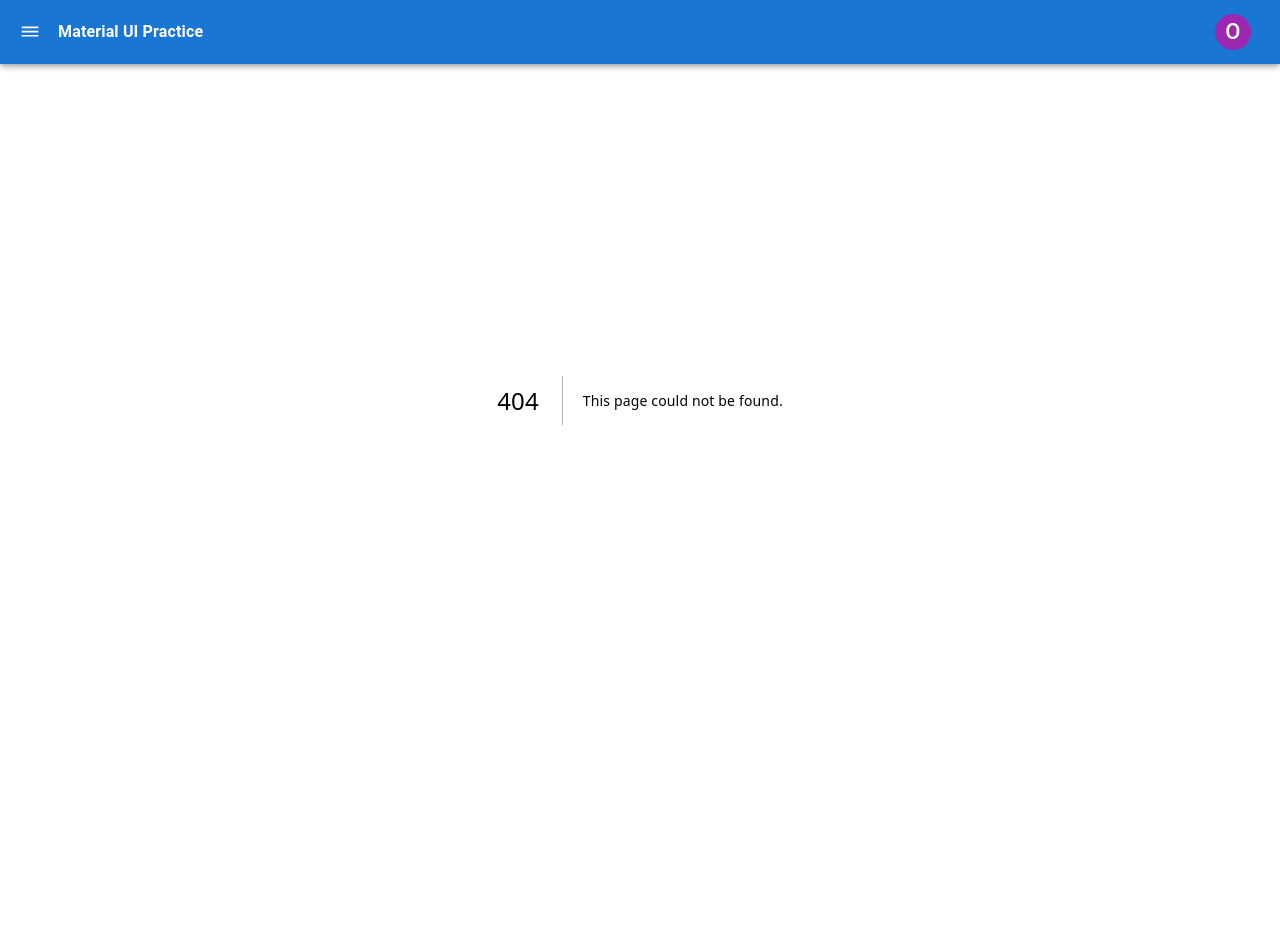
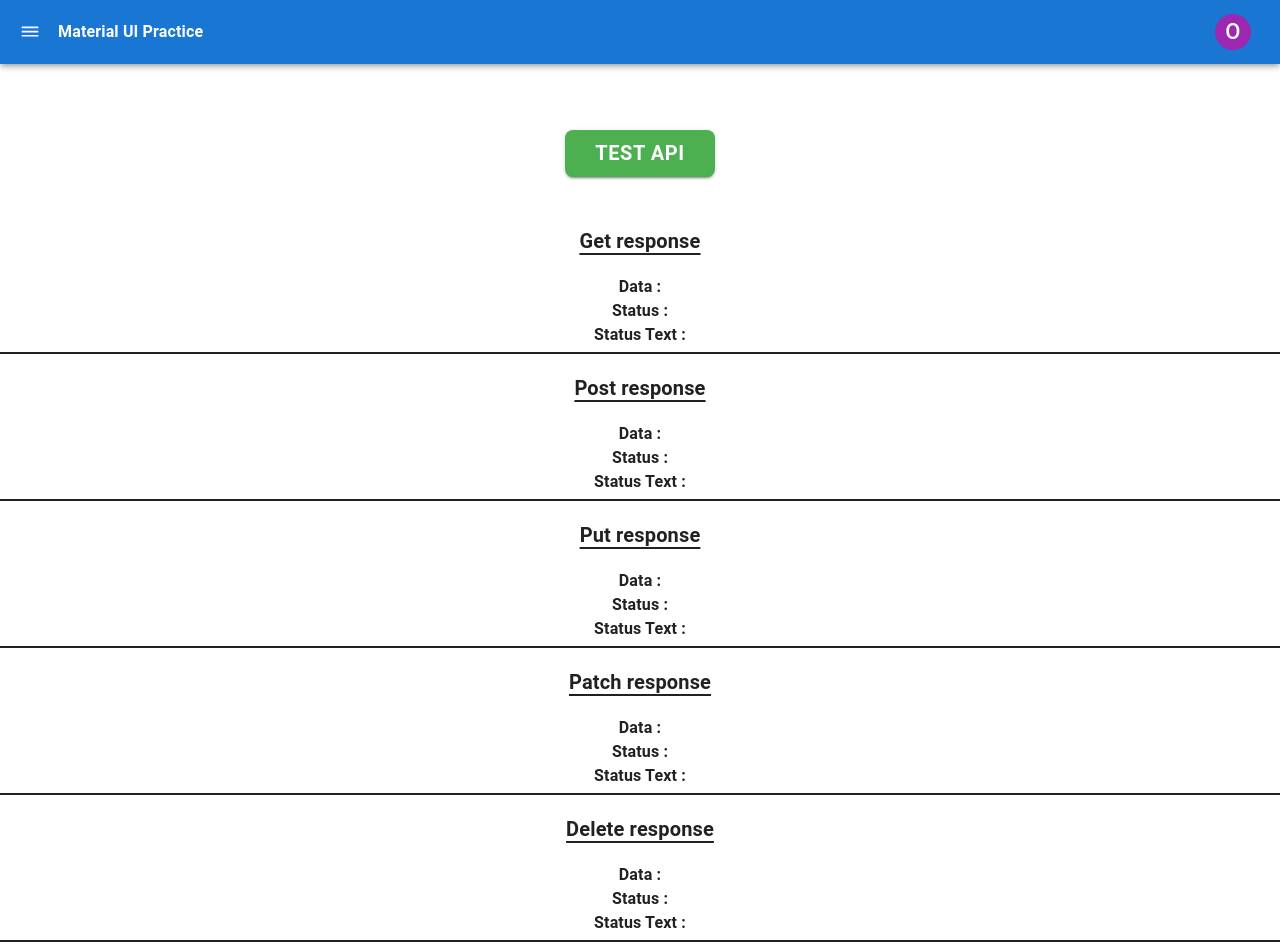
Before and after one commit to omChotaliya2002/mui_practice, a Next.js app: page /res in a window 1280 px wide. Before the commit this address had no page. Shown: the top 952 px of the page. Before the commit the page ends 800 px from the top, so only its background shows below. Built offline with nearby package versions, Linux system fonts and the light colour scheme.

Commit message:
Add API module

```diff
--- a/package.json
+++ b/package.json
@@ -14,6 +14,7 @@
     "@emotion/styled": "^11.14.0",
     "@mui/icons-material": "^7.1.0",
     "@mui/material": "^7.1.0",
+    "axios": "^1.9.0",
     "json-server": "1.0.0-beta.3",
     "next": "15.3.2",
     "react": "^19.0.0",
--- a/src/app/Grid/page.tsx
+++ b/src/app/Grid/page.tsx
@@ -45,17 +45,6 @@ const Page: React.FC = () => {
     </Grid>
 </div>
 
-    <div className="flex flex-row items-center justify-center mt-[140px] space-x-14">
-
-        <Link href={"/button"}>
-            <button className="w-[140px] h-[40px] ring-[2px] ring-black bg-black text-white font-semibold rounded-lg hover:bg-white hover:text-black hover:cursor-pointer active:bg-gray-400 transition-all delay-75"> &#x21d0; Prev. Page </button>
-        </Link>
-
-        <Link href={"/card"}>
-            <button className="w-[140px] h-[40px] ring-[2px] ring-black bg-black text-white font-semibold rounded-lg hover:bg-white hover:text-black hover:cursor-pointer active:bg-gray-400 transition-all delay-75"> Next Page &#x21d2; </button>
-        </Link>
-      </div>
-
 </>
   )
 }
--- /dev/null
+++ b/src/app/api/register/route.tsx
@@ -0,0 +1,31 @@
+import { NextRequest, NextResponse } from "next/server";
+
+
+// export async function GET(req : NextRequest) {
+
+//     return NextResponse.json({message : "you've hit the get request"});
+
+// }
+
+export async function GET(req : NextRequest) {
+    return NextResponse.json({message : "GET request received"});
+}
+
+export async function POST(req : NextRequest) {
+    const body = await req.json();
+    return NextResponse.json({message : "POST request received", data : body});
+}
+
+export async function PUT(req : NextRequest) {
+    const body = await req.json();
+    return NextResponse.json({message : "PUT request received", updated : body});
+}
+
+export async function PATCH(req : NextRequest) {
+    const body = await req.json();
+    return NextResponse.json({message : "PATCH request received", changes : body});
+}
+
+export async function DELETE(req : NextRequest) {
+    return NextResponse.json({message : "DELETE request received"});
+}
--- a/src/app/button/page.tsx
+++ b/src/app/button/page.tsx
@@ -74,17 +74,6 @@ const Page = () => {
 
 </div>
 
-      <div className="flex flex-row items-center justify-center mt-[140px] space-x-14">
-
-        <Link href={"/"}>
-            <button className="w-[140px] h-[40px] ring-[2px] ring-black bg-black text-white font-semibold rounded-lg hover:bg-white hover:text-black hover:cursor-pointer active:bg-gray-400 transition-all delay-75"> &#x21d0; Prev. Page </button>
-        </Link>
-
-        <Link href={"/Grid"}>
-            <button className="w-[140px] h-[40px] ring-[2px] ring-black bg-black text-white font-semibold rounded-lg hover:bg-white hover:text-black hover:cursor-pointer active:bg-gray-400 transition-all delay-75"> Next Page &#x21d2; </button>
-        </Link>
-      </div>
-
 </>
   )
 }
--- a/src/app/card/page.tsx
+++ b/src/app/card/page.tsx
@@ -97,12 +97,6 @@ const Page = () => {
         </Card>
 
     {/* </div> */}
-
-        <div className="flex items-center justify-center mb-[80px]">
-            <Link href={"/Grid"}>
-                    <button className="w-[140px] h-[40px] ring-[2px] ring-black bg-black text-white font-semibold rounded-lg hover:bg-white hover:text-black hover:cursor-pointer active:bg-gray-400 transition-all delay-75"> &#x21d0; Prev. Page </button>
-            </Link>
-        </div>
 </>
 
   )
--- a/src/app/page.tsx
+++ b/src/app/page.tsx
@@ -36,15 +36,6 @@ export default function Home() {
 
       </div>
 
-      <div className="flex flex-row items-center justify-center mt-[30px] space-x-4">
-
-        <Link href={"/button"}>
-            <button className="w-[140px] h-[40px] ring-[2px] ring-black bg-black text-white font-semibold rounded-lg hover:bg-white hover:text-black active:bg-gray-400 transition-all delay-75 cursor-pointer">
-                Next Page &#x21d2; </button>
-        </Link>
-
-      </div>
-
 </>
 
   );
--- /dev/null
+++ b/src/app/res/page.tsx
@@ -0,0 +1,112 @@
+"use client";
+
+import React from 'react';
+import { useState } from 'react';
+import { api } from '../utils/api';
+import Button from '@mui/material/Button';
+import { green } from '@mui/material/colors';
+
+
+const page = () => {
+
+    const [getRes, setGetRes] = useState<any>(null);
+    const [getResStatus, setGetResStatus] = useState<any>(null);
+    const [getResStText, setGetResStText] = useState<any>(null);
+
+    const [postRes, setPostRes] = useState<any>(null);
+    const [postResStatus, setPostResStatus] = useState<any>(null);
+    const [postResStText, setPostResStText] = useState<any>(null);
+
+    const [putRes, setPutRes] = useState<any>(null);
+    const [putResStatus, setPutResStatus] = useState<any>(null);
+    const [putResStText, setPutResStText] = useState<any>(null);
+
+    const [patchRes, setPatchRes] = useState<any>(null);
+    const [patchResStatus, setPatchResStatus] = useState<any>(null);
+    const [patchResStText, setPatchResStText] = useState<any>(null);
+
+    const [deleteRes, setDeleteRes] = useState<any>(null);
+    const [deleteResStatus, setDeleteResStatus] = useState<any>(null);
+    const [deleteResStText, setDeleteResStText] = useState<any>(null);
+
+    const handleRequest = async() => {
+    try{
+
+        const getResponse = await api.get();
+        setGetRes(getResponse.data);
+        setGetResStatus(getResponse.status);
+        setGetResStText(getResponse.statusText);
+
+        const postResponse = await api.post({name : "omi", email : "omi123@gmai.com"});
+        setPostRes(postResponse.data);
+        setPostResStatus(postResponse.status);
+        setPostResStText(postResponse.statusText);
+
+        const putResponse = await api.put({name : "omi updated"});
+        setPutRes(putResponse.data);
+        setPutResStatus(putResponse.status);
+        setPutResStText(putResponse.statusText);
+
+        const patchResponse = await api.patch({email : 'new@gmail.com'});
+        setPatchRes(patchResponse.data);
+        setPatchResStatus(patchResponse.status);
+        setPatchResStText(patchResponse.statusText);
+
+        const deleteResponse = await api.delete();
+        setDeleteRes(deleteResponse.data);
+        setDeleteResStatus(deleteResponse.status);
+        setDeleteResStText(deleteResponse.statusText);
+    }
+    catch(error){
+        console.error("API error : ", error);
+    }
+};
+
+
+  return (
+
+<>
+        <div className='flex items-center justify-center mt-[130px] mb-[50px]'>
+                <Button variant='contained' sx={{bgcolor : green[500], width : 150, borderRadius : "8px", fontSize :"20px", fontWeight : "bold"}}
+                  onClick={handleRequest}> Test API </Button>
+        </div>
+
+        <div className='flex flex-col items-center justify-center mt-[20px] mb-[100px]'>
+
+            <h1 className='text-xl underline underline-offset-[5px] mb-[20px]'> <strong> Get response </strong> </h1>
+            <p> <strong> Data : </strong>  {getRes && JSON.stringify(getRes)}  </p>
+            <p> <strong> Status  : </strong>  {getRes && JSON.stringify(getResStatus)}  </p>
+            <p> <strong> Status Text : </strong>  {getRes && JSON.stringify(getResStText)}  </p>
+            <hr className='mt-[5px] w-full border'/>
+
+            <h1 className='text-xl underline underline-offset-[5px] mb-[20px] mt-[20px]'> <strong> Post response </strong> </h1>
+            <p> <strong> Data : </strong>  {postRes && JSON.stringify(postRes)}  </p>
+            <p> <strong> Status  : </strong>  {postRes && JSON.stringify(postResStatus)}  </p>
+            <p> <strong> Status Text : </strong>  {postRes && JSON.stringify(postResStText)}  </p>
+             <hr className='mt-[5px] w-full border'/>
+
+            <h1 className='text-xl underline underline-offset-[5px] mb-[20px] mt-[20px]'> <strong> Put response </strong> </h1>
+            <p> <strong> Data : </strong>  {putRes && JSON.stringify(putRes)}  </p>
+            <p> <strong> Status  : </strong>  {putRes && JSON.stringify(putResStatus)}  </p>
+            <p> <strong> Status Text : </strong>  {putRes && JSON.stringify(putResStText)}  </p>
+             <hr className='mt-[5px] w-full border'/>
+
+            <h1 className='text-xl underline underline-offset-[5px] mb-[20px] mt-[20px]'> <strong> Patch response </strong> </h1>
+            <p> <strong> Data : </strong>  {patchRes && JSON.stringify(patchRes)}  </p>
+            <p> <strong> Status  : </strong>  {patchRes && JSON.stringify(patchResStatus)}  </p>
+            <p> <strong> Status Text : </strong>  {patchRes && JSON.stringify(patchResStText)}  </p>
+             <hr className='mt-[5px] w-full border'/>
+
+            <h1 className='text-xl underline underline-offset-[5px] mb-[20px] mt-[20px]'> <strong> Delete response </strong> </h1>
+            <p> <strong> Data : </strong>  {deleteRes && JSON.stringify(deleteRes)}  </p>
+            <p> <strong> Status  : </strong>  {deleteRes && JSON.stringify(deleteResStatus)}  </p>
+            <p> <strong> Status Text : </strong>  {deleteRes && JSON.stringify(deleteResStText)}  </p>
+             <hr className='mt-[5px] w-full border'/>
+
+        </div>
+
+</>
+  )
+}
+
+export default page;
--- a/src/app/textFields/page.tsx
+++ b/src/app/textFields/page.tsx
@@ -12,6 +12,7 @@ import InputAdornment from "@mui/material/InputAdornment";
 import { Visibility } from "@mui/icons-material";
 import { VisibilityOff } from "@mui/icons-material";
 import { useRouter } from "next/navigation";
+import axios from "axios";
 
 const Page = () => {
 
@@ -53,8 +54,19 @@ const Page = () => {
             setPassError("");
     }
 
-    const handleSubmit = (event : React.FormEvent) => {
+    const handleSubmit =  async (event : React.FormEvent) => {
+
             event.preventDefault();
+
+        // try{
+        //        const res =  await axios.get('/api/register', {params : {username : name,password : pass,}
+        //     });
+
+        //     console.log("successfully logged in..", res);
+
+        // }catch(error){
+        //     console.error("axios error", error);
+        // }
 
             setunameBool(false);
             setpassBool(false);
--- /dev/null
+++ b/src/app/utils/api.tsx
@@ -0,0 +1,12 @@
+
+import axios from "axios";
+
+const API_BASE = "api/register";
+
+export const api = {
+    get : ()=> axios.get(API_BASE),
+    post : (data : any)=> axios.post(API_BASE, data),
+    put : (data : any)=> axios.put(API_BASE, data),
+    patch : (data : any)=> axios.patch(API_BASE, data),
+    delete : ()=> axios.delete(API_BASE),
+}
--- a/src/component/Navbar.tsx
+++ b/src/component/Navbar.tsx
@@ -1,7 +1,7 @@
 "use client";
 
 import { useState } from "react";
-import { Home, PersonAddAlt1, TableChart, Article, FormatListBulleted } from "@mui/icons-material";
+import { Home, PersonAddAlt1, TableChart, Article, Api } from "@mui/icons-material";
 import { Toolbar } from "@mui/material";
 import Divider from "@mui/material/Divider";
 import List from "@mui/material/List";
@@ -42,6 +42,7 @@ const Page = ({window, children} : Props) => {
       {text : 'Button', icon : <Gamepad/>, path : "/button"},
       {text : 'Grid', icon : <TableChart/>, path : "/Grid"},
       {text : 'Card', icon : <Article/>, path : "/card"},
+      {text : 'APIs', icon : <Api/>, path : "/res"},
     ]
 
     const drawer = (
```
Also changed, not shown: 1 other file (tests, documents, lock files or other folders).
